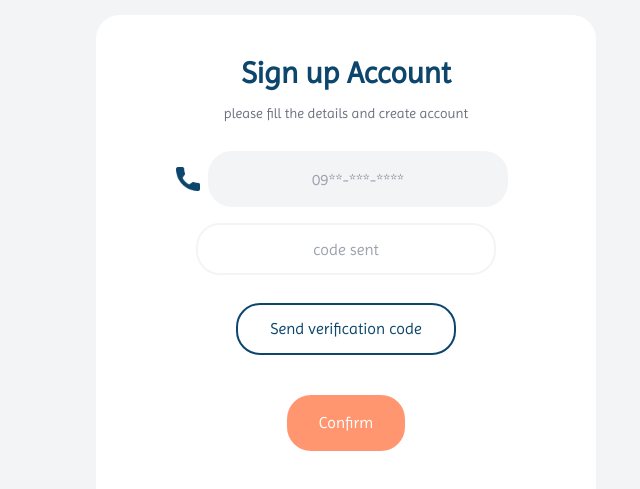
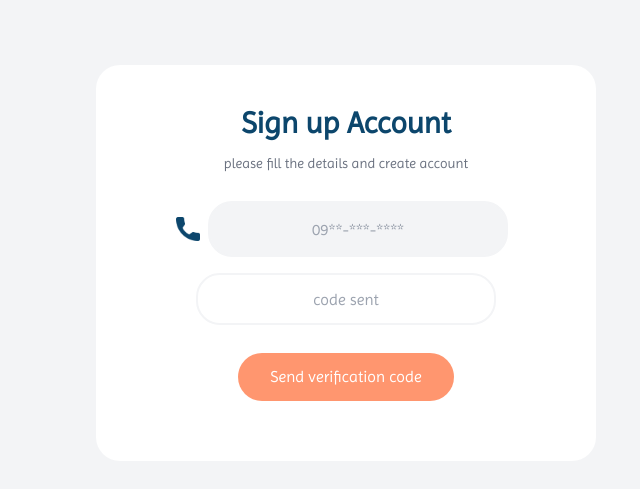
Before and after one commit to HastiHomayooni/App1, a React (Create React App) app: page /SignUp in a window 1280 px wide. Shown: the part 137-626 px from the top of the page, without its empty margins (294-934 px from the left). Built offline with nearby package versions, Linux system fonts and the light colour scheme.

Commit message:
send code

```diff
--- a/src/SignUp.js
+++ b/src/SignUp.js
@@ -12,6 +12,7 @@ function SignUp({setUser}){
     const [Number,setNumber] = useState('');
     const [code,setCode] = useState('');
     const [codeSent,setCodeSent] = useState('');
+    const [boolsend,setboolSend] = useState(false);
 
     const [confirm,setConfirm] = useState(false);
     const [create,setCreate] = useState(false)
@@ -106,27 +107,60 @@ function SignUp({setUser}){
         }
       };
 
-    function sendCode(){
+    const sendCode = async ()=>{
         if (Number ===''){
             alert('Please fill your phone number')
         }else{
-            alert('We sent code to your phone number')
-            let cSent=100+Math.floor(Math.random() * 9999)
-            console.log(cSent)
-            setCodeSent(cSent)
+            try {
+                axios.defaults.headers.post['Content-Type'] = 'application/json';
+
+                const response = await axios.post(
+                    'http://localhost:5000/phoneAuth',
+                    {
+                        phone_number: Number
+                    }
+                );
+                const status = response.status;
+                const data = response.data
+                console.log(data)
+                console.log(status)
+                alert('We sent code to your phone number')
+                setboolSend(true)
+            } catch (error) {
+                console.error('Error fetching address:', error);
+            }
         }
     }
 
-    function next(){
-        if(codeSent ===''){
-            alert('Please fill your phone number')
-        }else{
-            if(codeSent==code){
-                setboolNumber(true)
-            }else{
-                alert('code is incorrect')
-            }
+    const next = async () => {
+        try {
+            axios.defaults.headers.post['Content-Type'] = 'application/json';
+
+            const response = await axios.put(
+                'http://localhost:5000/phoneAuth',
+                {
+                    phone_number: Number,
+                    pass: code
+                }
+            );
+            const status = response.status;
+            const data = response.data
+            console.log(data)
+            console.log(status)
+            setboolNumber(true)
+        } catch (error) {
+            alert("wrong code")
+            console.error('Error fetching address:', error);
         }
+        // if(codeSent ===''){
+        //     alert('Please fill your phone number')
+        // }else{
+        //     if(codeSent==code){
+        //         setboolNumber(true)
+        //     }else{
+        //         alert('code is incorrect')
+        //     }
+        // }
     }
     return(
         <div className='w-screen h-screen bg-gray-100 flex items-center justify-center sm:p-4'>
@@ -183,8 +217,9 @@ function SignUp({setUser}){
                     </div>
                     <input className='border-2 placeholder:font-imprima placeholder:text-center text-center bg-transparent border-gray-100 w-auto mx-2 my-2 md:px-6 md:py-3 px-3 py-2 rounded-3xl focus:border-myDark focus:outline-none'
                             value={code} onChange={e => setCode(e.target.value)}  pattern="[0-9]{3}-[0-9]{3}-[0-9]{4}" type='text' placeholder='code sent'/>
-                    <button className='bg-transparent border-myDark border-2 rounded-3xl mx-2 py-3 px-8 w-auto text-myDark text-center font-imprima mt-5' onClick={sendCode}>Send verification code</button>
-                    <button className='bg-myOrange rounded-3xl mx-2 py-4 px-8 w-auto text-white text-center font-imprima mt-10' onClick={next}>Confirm</button>
+                    {!boolsend &&(<button className='bg-myOrange rounded-3xl mx-2 py-3 px-8 w-auto text-white text-center font-imprima mt-5' onClick={sendCode}>Send verification code</button>)}
+                    {boolsend &&(<button className='mx-2 border-b-2 border-myDark w-auto text-myDark text-center font-imprima mt-3' onClick={sendCode}>Send verification code</button>)}
+                    {boolsend &&(<button className='bg-myOrange rounded-3xl mx-2 py-4 px-8 w-auto text-white text-center font-imprima mt-10' onClick={next}>Confirm</button>)}
                 </div>)}
             </div>
         </div>
```
Also changed, not shown: src/Account.js (+5 -5 lines).
